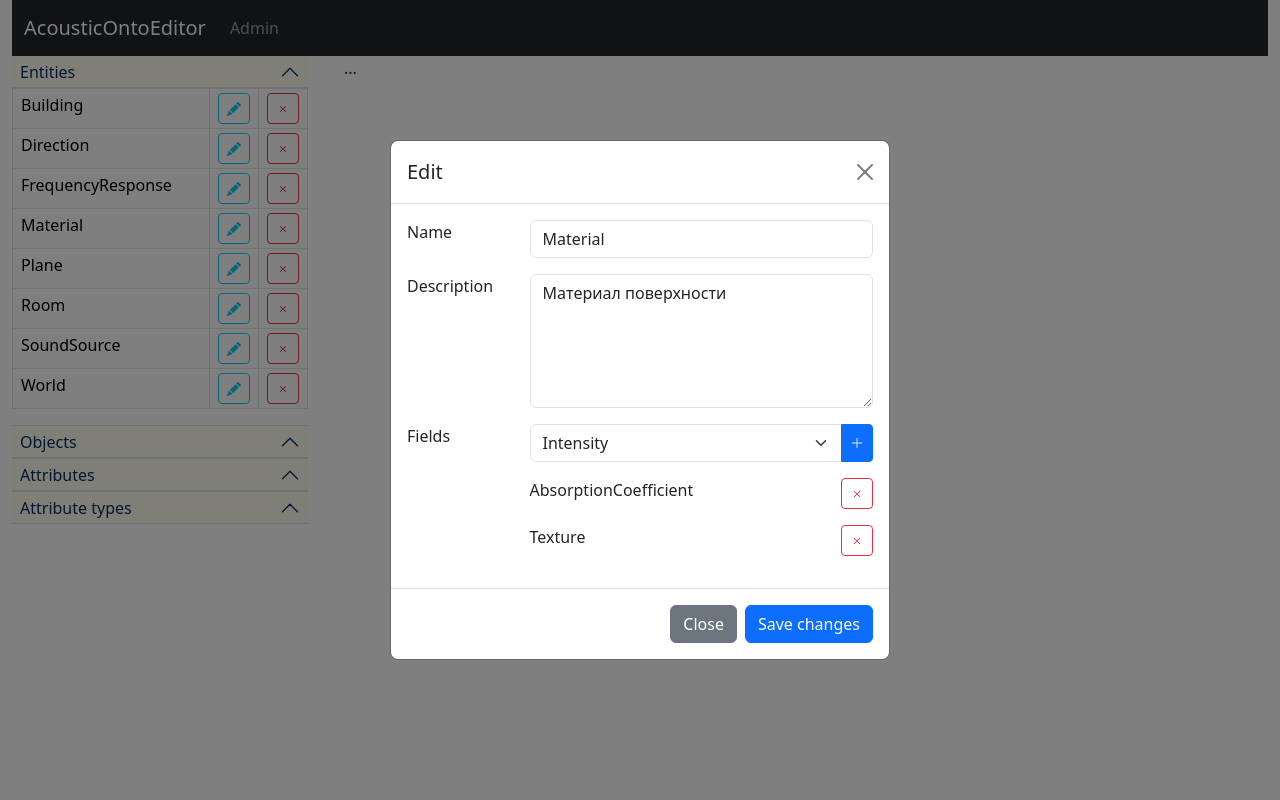
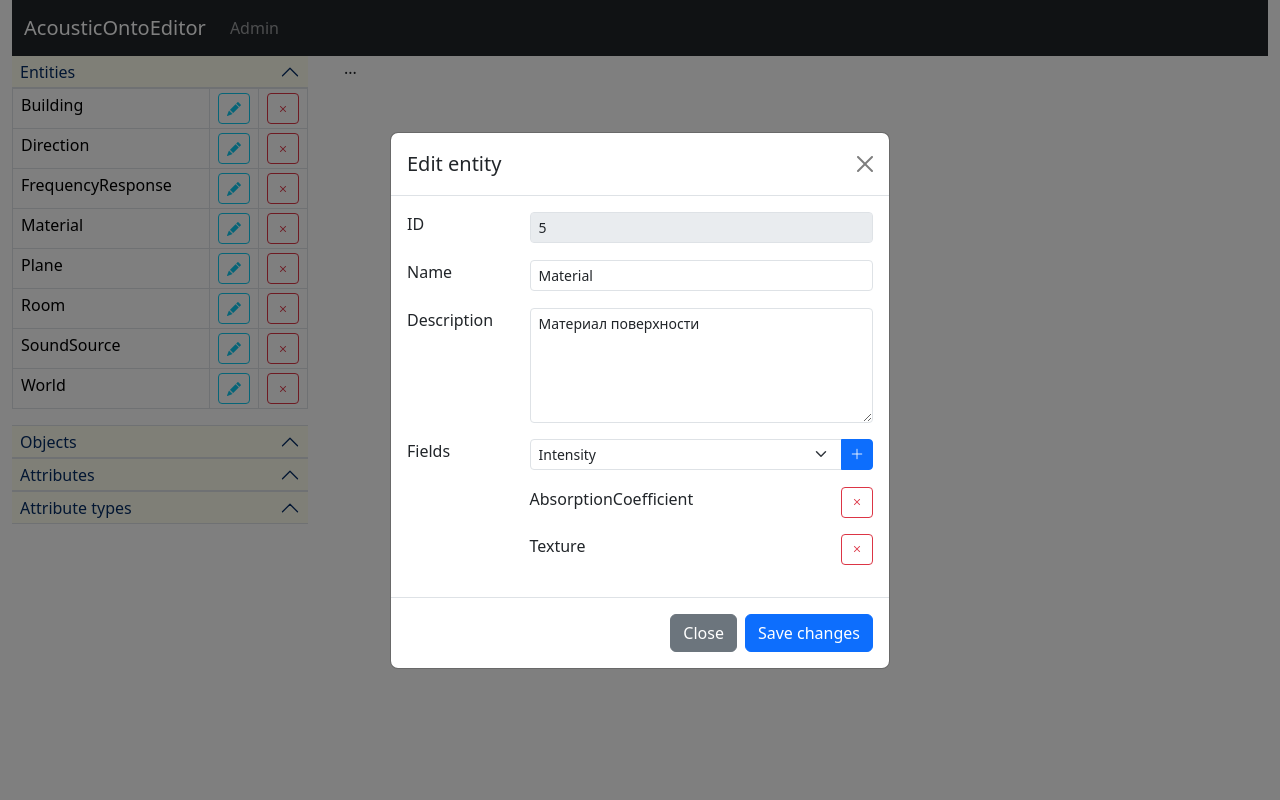
Before and after one commit to unibasil/AcousticOntoEditor, a Django app: page / in a window 1280 px wide, after a click that opens the changed part. Run offline with Django 5.2, Linux system fonts and the light colour scheme; data comes from the database, SQL or seed files in the repository; data that the repository does not hold is empty; some libraries are stand-ins or nearby versions.

Commit message:
Minor fixes

```diff
--- a/templates/editor/index.html
+++ b/templates/editor/index.html
@@ -137,24 +137,32 @@
     <div class="modal-dialog modal-dialog-centered modal-dialog-scrollable">
         <div class="modal-content">
             <div class="modal-header">
-                <h1 class="modal-title fs-5" id="edit-item-modal-label">Edit</h1>
+                <h1 class="modal-title fs-5" id="edit-item-modal-label">Edit entity</h1>
                 <button type="button" class="btn-close" data-bs-dismiss="modal" aria-label="Close"></button>
             </div>
             <div class="modal-body">
 
                 <form>
                     <div class="row mb-3">
+                        <label class="form-label col-sm-3" for="entity-id">ID</label>
+                        <div class="col-sm-9">
+                            <input id="entity-id" name="entity-id" type="text"
+                                   class="form-control form-control-sm" value="5" disabled>
+                        </div>
+                    </div>
+
+                    <div class="row mb-3">
                         <label class="form-label col-sm-3" for="entity-name">Name</label>
                         <div class="col-sm-9">
                             <input id="entity-name" name="entity-name" type="text"
-                                   class="form-control .form-control-sm" value="Material">
+                                   class="form-control form-control-sm" value="Material">
                         </div>
                     </div>
                     <div class="row mb-3">
                         <label class="form-label col-sm-3" for="textarea">Description</label>
                         <div class="col-sm-9">
                             <textarea id="textarea" name="textarea" cols="40" rows="5"
-                                      class="form-control .form-control-sm">Материал поверхности</textarea>
+                                      class="form-control form-control-sm">Материал поверхности</textarea>
                         </div>
                     </div>
 
@@ -162,7 +170,7 @@
                         <label class="form-label col-sm-3" for="fields-select">Fields</label>
                         <div class="col-sm-9">
                             <div class="input-group">
-                                <select id="fields-select" name="fields-select" class="form-select"
+                                <select id="fields-select" name="fields-select" class="form-select form-select-sm"
                                         aria-label="Default select example">
                                     <option  value="1">AbsorptionCoefficient</option>
                                     <option value="2">Amplitude</option>
```
